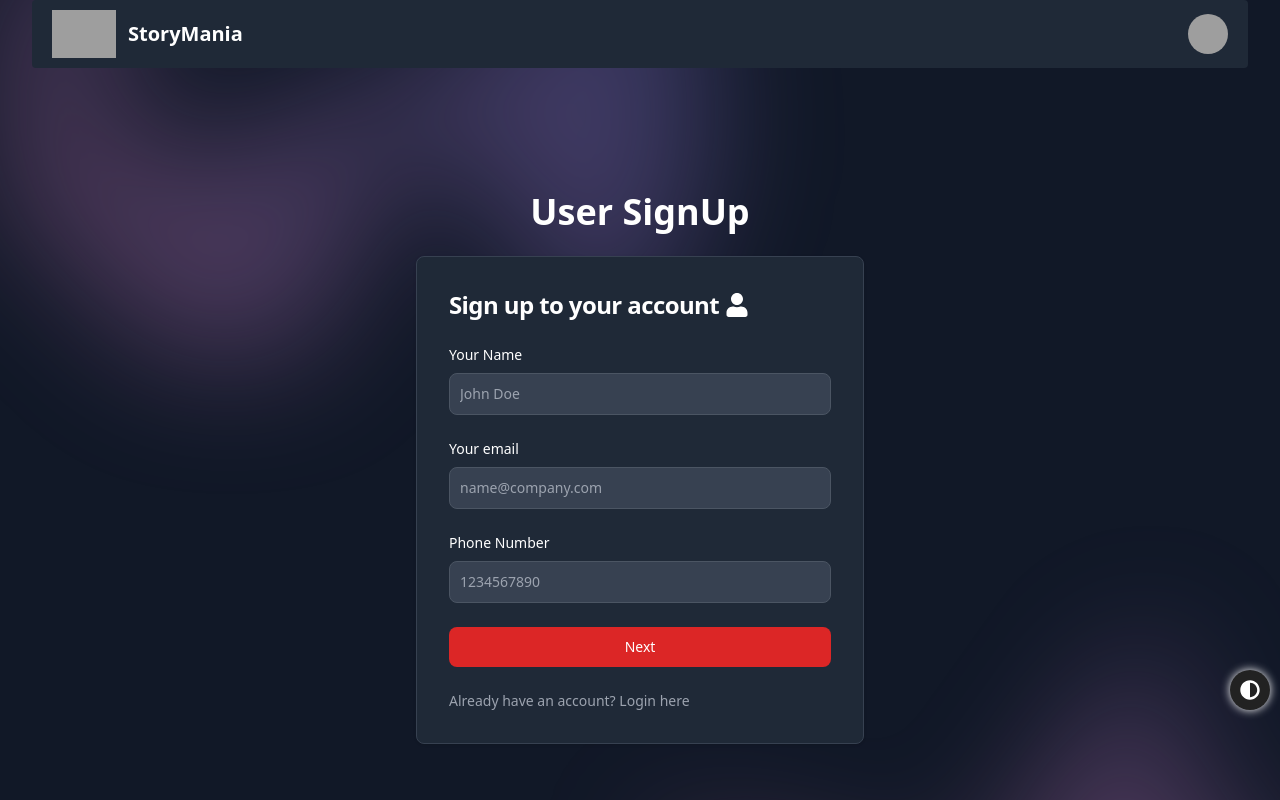
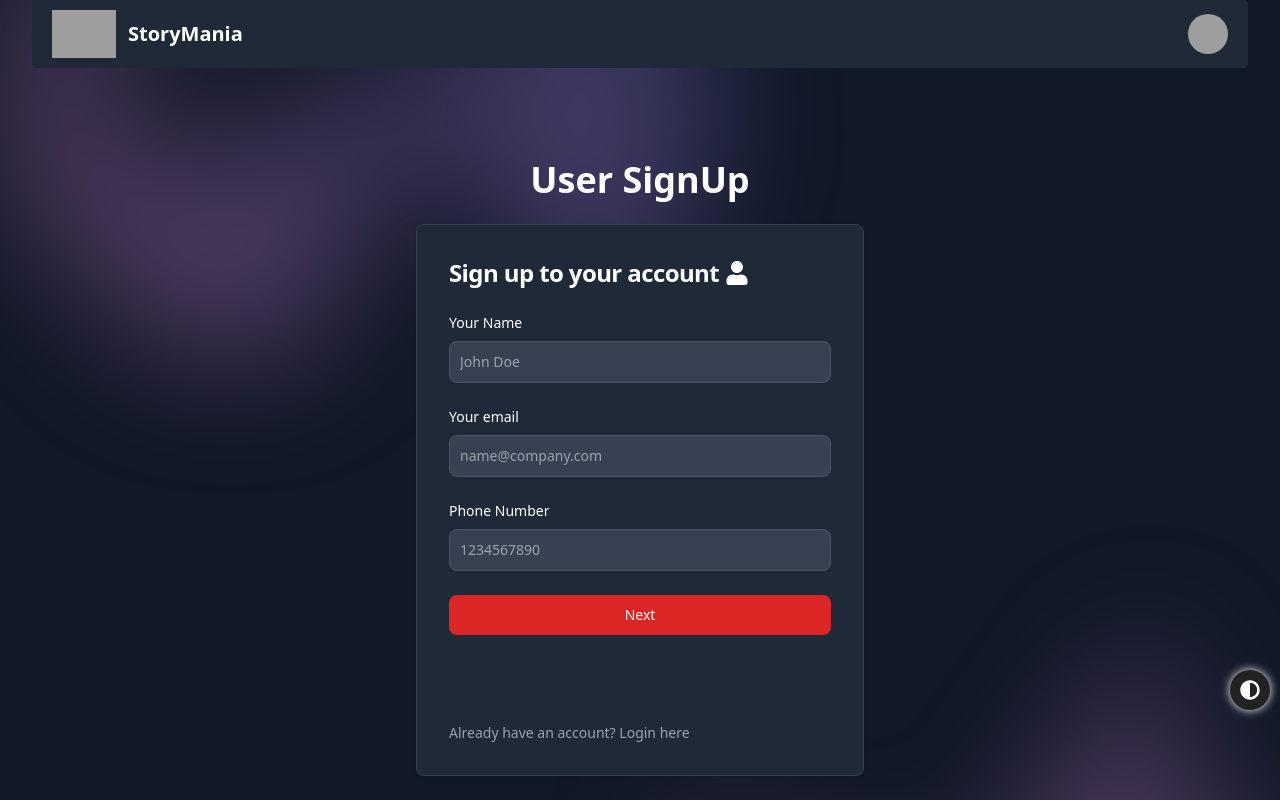
Before and after one commit to tirtheshjaintj/StoryMania-FrontEnd, a React (Vite) app: page /user/signup in a window 1280 px wide. Shown: the top 800 px of the page. Built offline with nearby package versions, Linux system fonts and the light colour scheme; no server answers; grey boxes are pictures that could not be loaded.

Commit message:
Google Login Added

```diff
--- a/src/components/GoogleBox.jsx
+++ b/src/components/GoogleBox.jsx
@@ -52,10 +52,12 @@ function GoogleBox({ setIsLoading }) {
   };
 
   return (
+    <div className="flex justify-center items-center">
     <GoogleLogin
       onSuccess={handleGoogleLogin}
       onError={handleGoogleLoginError}
     />
+    </div>
   );
 }
 
--- a/src/components/Navbar.jsx
+++ b/src/components/Navbar.jsx
@@ -2,6 +2,7 @@ import { Avatar, Dropdown, Navbar } from "flowbite-react";
 import { useDispatch } from "react-redux";
 import { Link, useNavigate } from "react-router-dom";
 import Cookie from "universal-cookie";
+import { addUser } from "../store/userSlice";
 
 export default function Nav({user}) {
   const navigate=useNavigate();
--- a/src/pages/user/User_Login.jsx
+++ b/src/pages/user/User_Login.jsx
@@ -119,9 +119,7 @@ return (
              </div>
                 }
               </button>
-              <div className="flex justify-center items-center">
              <GoogleBox setIsLoading={setIsLoading}/>
-            </div>
               <p className="text-sm  text-gray-500 dark:text-gray-400">
                 Don’t have an account yet?{' '}
                 <Link to="/user/signup" className="font-medium text-primary-600 hover:underline dark:text-primary-500">
--- a/src/pages/user/User_Signup.jsx
+++ b/src/pages/user/User_Signup.jsx
@@ -4,7 +4,8 @@ import axios from 'axios';
 import toast from 'react-hot-toast';
 import Cookie from 'universal-cookie';
 import EyeToggleSVG from '../../components/Eye';
-import { FaCloudversify, FaLock, FaUser } from 'react-icons/fa';
+import {FaLock, FaUser } from 'react-icons/fa';
+import GoogleBox from '../../components/GoogleBox';
 const url = import.meta.env.VITE_BACKEND_URL;
 
 function User_Signup() {
@@ -59,7 +60,7 @@ function User_Signup() {
                 toast.error('Name must contain only letters and spaces.');
             } else if (user.name.length < 3) {
                 toast.error('Name must be at least 3 characters long.');
-            } else if (!user.email.match(/^[\w-\.]+@([\w-]+\.)+[\w-]{2,4}$/)) {
+            } else if (!user.email.match(/^[\w-.]+@([\w-]+\.)+[\w-]{2,4}$/)) {
                 toast.error('Please enter a valid email address.');
             } else if (!user.phone_number.match(/^[0-9]{10}$/)) {
                 toast.error('Phone number must contain exactly 10 digits.');
@@ -386,7 +387,7 @@ function User_Signup() {
                                     )}
                                 </button>
                             )}
-
+                            <GoogleBox setIsLoading={setIsLoading}/>
                             <p className="text-sm text-gray-500 dark:text-gray-400">
                                 Already have an account?{' '}
                                 <Link to="/user/login" className="font-medium text-primary-600 hover:underline dark:text-primary-500">
```
